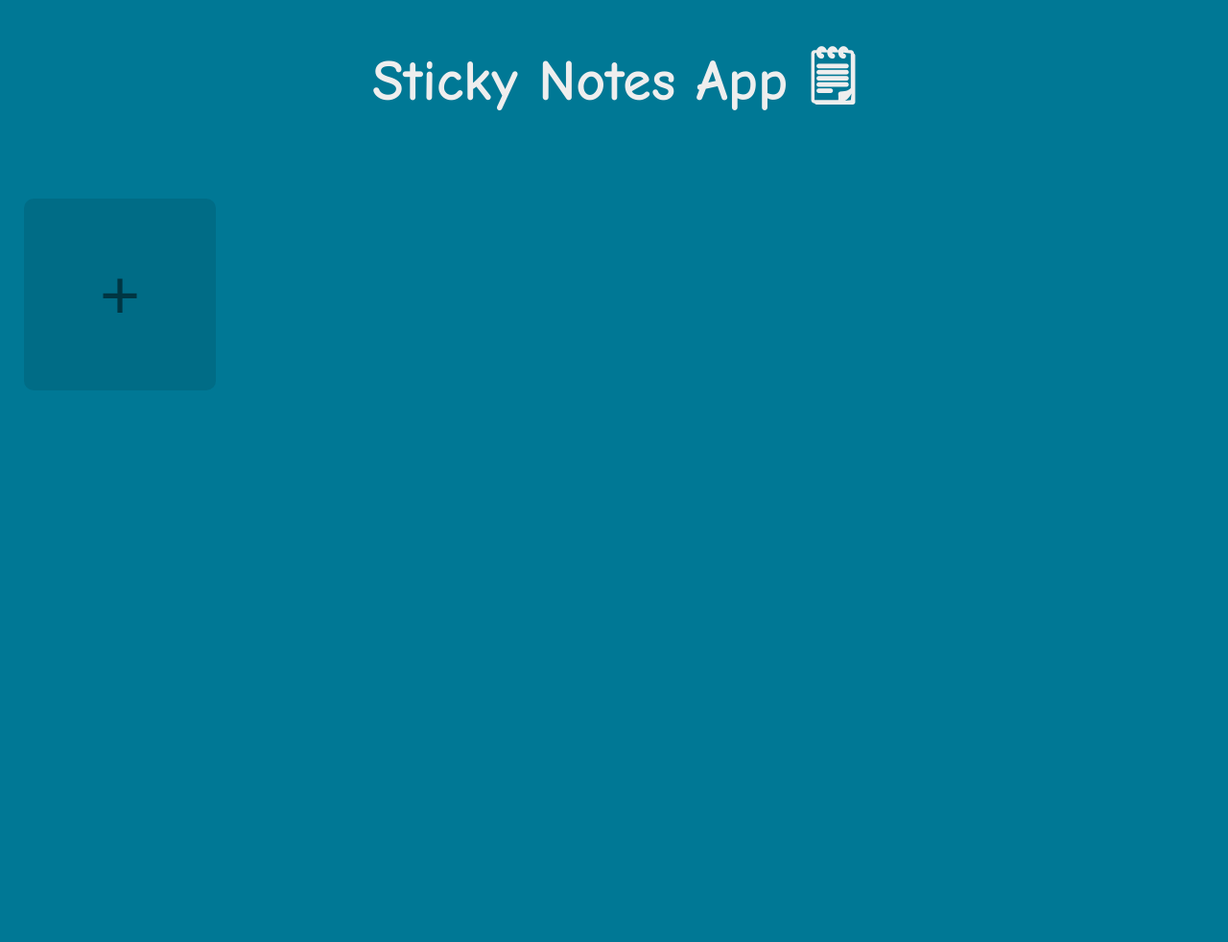
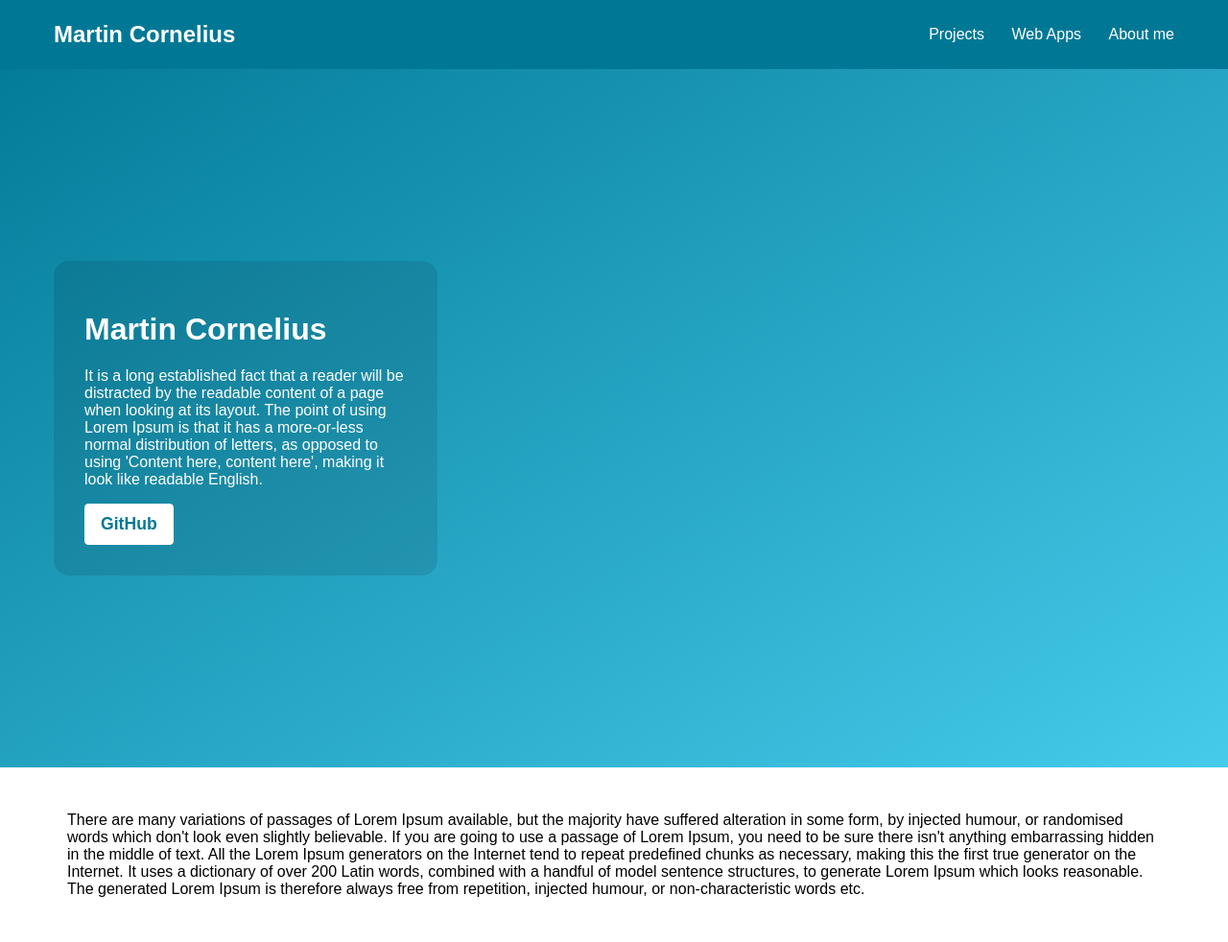
Before and after one commit to MartinCornelius/MartinCornelius.github.io, a plain HTML site: page index.html in a window 1280 px wide. Shown: the whole page at 96% size. Before the commit the page ends 800 px from the top, so only its background shows below. Drawn offline with Linux system fonts and the light colour scheme; a script that the page names is missing.

Commit message:
tilføjede nogle ændringer

```diff
--- a/css/main.css
+++ b/css/main.css
@@ -1,52 +1,138 @@
+:root {
+  --bar-height: 72px;
+  --color-primary: #007895;
+  --color-light: #46cbeb;
+  --color-dark: #106074;
+}
+
 body {
   margin: 0;
-  background: #007895;
+  font-family: arial, sans-serif;
 }
 
-.title {
-  text-align: center;
-  font-family: 'Comic Sans MS', Arial, sans-serif;
-  color: #eee;
-  font-size: 60px;
+header {
+  height: 100vh;
+  background: linear-gradient(to bottom right, var(--color-primary), var(--color-light));
+  display: flex;
+  align-items: center;
+  padding-top: var(--bar-height);
+  box-sizing: border-box;
 }
 
-.sticky-notes-app,
-.sticky-notes-app * {
-  font-family: sans-serif;
-  font-size: 20px;
+.container {
+  width: 100%;
+  max-width: 1200px;
+  margin: 0 auto;
+  padding: 16px;
+  box-sizing: border-box;
 }
 
-.sticky-notes-app {
-  display: grid;
-  grid-template-columns: repeat(auto-fill, 200px);
-  padding: 25px;
-  gap: 25px;
+nav {
+  position: fixed;
+  z-index: 1;
+  top: 0;
+  left: 0;
+  width: 100%;
+  height: var(--bar-height);
+  box-shadow: 0 0 10px rgba(0, 0, 0 0.15);
+  background: var(--color-primary);
 }
 
-.note {
-  font-family: Arial, Helvetica, sans-serif;
-  font-size: 24px;
-  height: 200px;
-  box-sizing: border-box;
-  padding: 15px;
-  border: none;
-  border-radius: 10px;
-  box-shadow: 0 0 7px rgba(0, 0, 0, 0.15);
-  resize: none;
-  outline: none;
+.navbar {
+  height: 100%;
+  display: flex;
+  justify-content: space-between;
+  align-items: center;
+  color: #fff;
 }
 
-.btn-add-note {
-  height: 200px;
-  background: rgba(0, 0, 0, 0.1);
-  border: none;
-  border-radius: 10px;
-  font-size: 72px;
-  cursor: pointer;
-  color: rgba(0, 0, 0, 0.5);
-  transition: background 0.2s;
+#navToggle {
+  display: none;
 }
 
-.btn-add-note:hover {
-  background: rgba(0, 0, 0, 0.2);
+.navToggle {
+  cursor: pointer;
 }
+
+.navToggle > i {
+  color: #fff;
+  font-size: 2em;
+}
+
+#navToggle:checked ~ .navbar-items {
+  display: flex;
+}
+
+.navbar-items {
+  display: none;
+  flex-direction: column;
+  position: fixed;
+  top: var(--bar-height);
+  left: 0;
+  width: 100%;
+  height: calc(100vh - var(--bar-height));
+  padding: 32px;
+  background: var(--color-dark);
+  box-sizing: border-box;
+}
+
+.navbar-links {
+  font-weight: 500;
+  padding: 16px 0;
+  text-decoration: none;
+  color: #fff;
+  border-bottom: 1px solid rgba(255, 255, 255, 0.1);
+}
+
+.navbar-links:hover {
+  opacity: 0.8;
+}
+
+.presentation-area {
+  max-width: 400px;
+  padding: 32px;
+  box-sizing: border-box;
+  color: #fff;
+  background: rgba(0, 0, 0, 0.1);
+  border-radius: 16px;
+}
+
+.githubLinkBtn {
+  background: #fff;
+  outline: none;
+  font: bold 1.1em Sans-Serif;
+  color: var(--color-primary);
+  border: 1px solid #fff;
+  border-radius: 4px;
+  padding: 10px 16px;
+  cursor: pointer;
+  transition: background 0.15s, color 0.15s;
+}
+
+.githubLinkBtn:hover {
+  background: transparent;
+  color: #fff;
+}
+
+@media screen and (min-width: 767px) {
+  .navToggle {
+    display: none;
+  }
+
+  .navbar-items {
+    display: initial;
+    position: static;
+    width: unset;
+    height: unset;
+    padding: unset;
+    background: transparent;
+  }
+
+  .navbar-links {
+    border-bottom: none;
+  }
+
+  .navbar-links:not(:last-of-type) {
+    margin-right: 24px;
+  }
+}
--- a/index.html
+++ b/index.html
@@ -4,15 +4,49 @@
   <meta charset="UTF-8">
   <meta http-equiv="X-UA-Compatible" content="IE=edge">
   <meta name="viewport" content="width=device-width, initial-scale=1.0">
-  <title>Sticky Notes Application</title>
+  <title>Martin Cornelius</title>
 
+  <!-- material icons -->
+  <link rel="stylesheet" href="https://fonts.googleapis.com/icon?family=Material+Icons">
+
+  <!-- css -->
   <link rel="stylesheet" href="css/main.css">
+
+  <!-- js -->
   <script src="js/main.js" type="module"></script>
 </head>
 <body>
-  <h1 class="title">Sticky Notes App 🗒</h1>
-  <div class="sticky-notes-app">
-    <!-- <textarea class="note">text inside the note</textarea> -->
-  </div>
+  <header>
+    <nav>
+      <div class="navbar container">
+        <!-- logo title -->
+        <h1 class="logo">Martin Cornelius</h1>
+
+        <!-- hamburger menu -->
+        <input type="checkbox" id="navToggle">
+        <label class="navToggle" for="navToggle">
+          <i class="material-icons">menu</i>
+        </label>
+
+        <!-- menu items -->
+        <div class="navbar-items">
+          <a class="navbar-links" href="#">Projects</a>
+          <a class="navbar-links" href="#">Web Apps</a>
+          <a class="navbar-links" href="#">About me</a>
+        </div>
+      </div>
+    </nav>
+    <div class="container">
+      <div class="presentation-area">
+        <h1>Martin Cornelius</h1>
+        <p>It is a long established fact that a reader will be distracted by the readable content of a page when looking at its layout. The point of using Lorem Ipsum is that it has a more-or-less normal distribution of letters, as opposed to using 'Content here, content here', making it look like readable English.</p>
+        <button class="githubLinkBtn" onclick="location.href='https://github.com/martincornelius'" type="button">GitHub</button>
+      </div>
+    </div>
+  </header>
+
+  <main class="container" style="padding: 30px; font-weight: 500;">
+    <p>There are many variations of passages of Lorem Ipsum available, but the majority have suffered alteration in some form, by injected humour, or randomised words which don't look even slightly believable. If you are going to use a passage of Lorem Ipsum, you need to be sure there isn't anything embarrassing hidden in the middle of text. All the Lorem Ipsum generators on the Internet tend to repeat predefined chunks as necessary, making this the first true generator on the Internet. It uses a dictionary of over 200 Latin words, combined with a handful of model sentence structures, to generate Lorem Ipsum which looks reasonable. The generated Lorem Ipsum is therefore always free from repetition, injected humour, or non-characteristic words etc.</p>
+  </main>
 </body>
 </html>
--- a/js/StickyNoteApp.js
+++ /dev/null
@@ -1,82 +0,0 @@
-export default class StickyNotesApp {
-  constructor(root) {
-    this.root = root;
-    root.innerHTML = StickyNotesApp.getHTML();
-
-    this.elements = {
-      btnAddNote : root.querySelector(".btn-add-note")
-    };
-
-    this.elements.btnAddNote.addEventListener("click", () => {
-      this.addNote();
-    });
-
-    const notes = this.getNotes();
-    for (const note of notes) {
-      const noteElement = this.createNote(note.id, note.content);
-      root.insertBefore(noteElement, this.elements.btnAddNote);
-    }
-  }
-
-  getNotes() {
-    return JSON.parse(localStorage.getItem("sticky-notes") || "[]");
-  }
-
-  saveNotes(notes) {
-    localStorage.setItem("sticky-notes", JSON.stringify(notes));
-  }
-
-  createNote(id, content) {
-    const newNote = document.createElement("textarea");
-    newNote.classList.add("note");
-    newNote.value = content;
-    newNote.placeholder = "Empty Sticky Note";
-
-    newNote.addEventListener("change", () => {
-      this.updateNote(id, newNote.value);
-    });
-
-    newNote.addEventListener("dblclick", () => {
-      const doDelete = confirm("Are you sure you want to delete this note?");
-
-      if (doDelete) {
-        this.deleteNote(id, newNote);
-      }
-    });
-
-    return newNote;
-  }
-
-  addNote() {
-    const allNotes = this.getNotes();
-    const newNote = {
-      id: Math.floor(Math.random() * 10000000),
-      content: ""
-    };
-
-    const noteElement = this.createNote(newNote.id, newNote.content);
-    this.root.insertBefore(noteElement, this.elements.btnAddNote);
-
-    allNotes.push(newNote);
-    this.saveNotes(allNotes);
-  }
-
-  updateNote(id, newContent) {
-    const notes = this.getNotes();
-    const targetNote = notes.filter(note => note.id == id)[0];
-
-    targetNote.content = newContent;
-    this.saveNotes(notes);
-  }
-
-  deleteNote(id, note) {
-    const notes = this.getNotes().filter(note => note.id != id);
-
-    this.saveNotes(notes);
-    this.root.removeChild(note);
-  }
-
-  static getHTML() {
-    return `<button class="btn-add-note" type="button">+</button>`;
-  }
-}
--- a/js/main.js
+++ /dev/null
@@ -1,5 +0,0 @@
-import StickyNotesApp from "./StickyNoteApp.js";
-
-new StickyNotesApp(
-  document.querySelector(".sticky-notes-app")
-);
```
